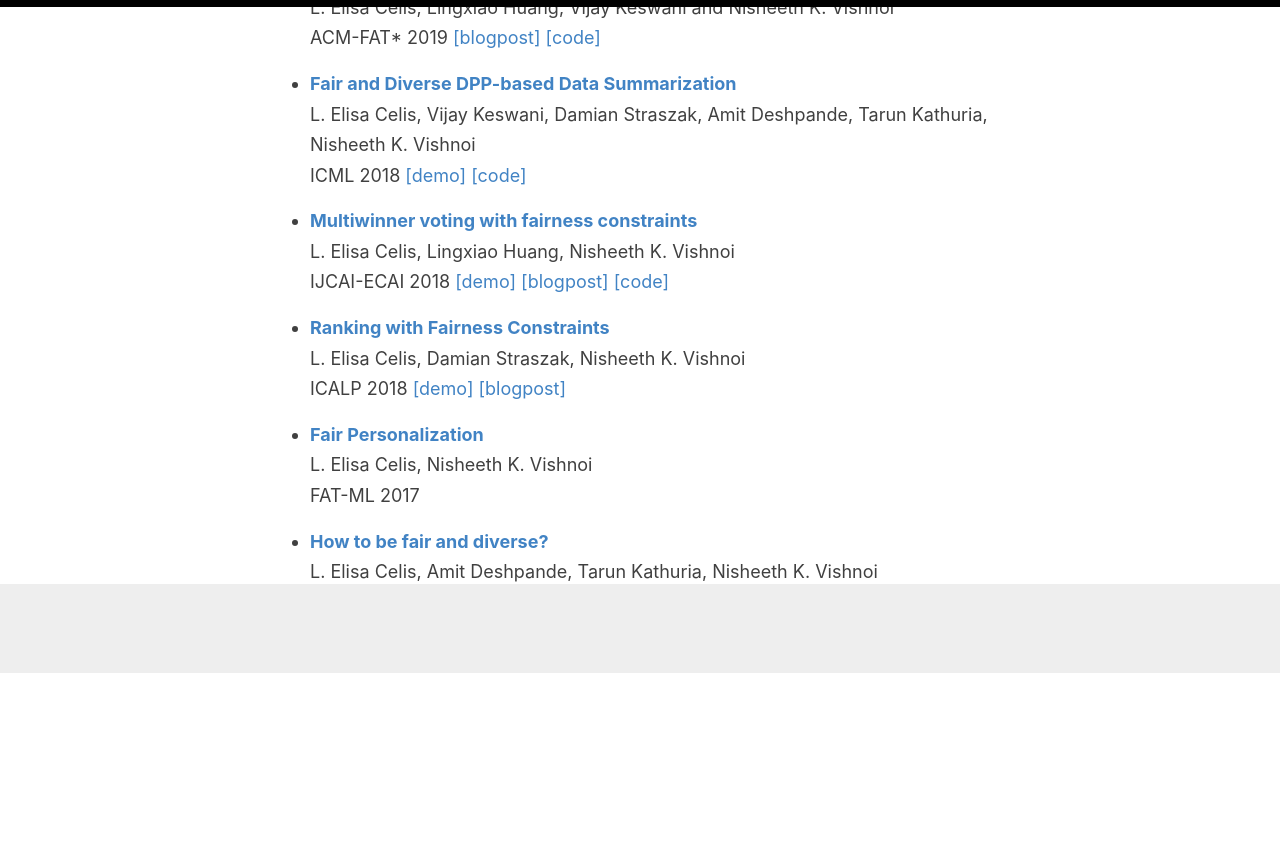
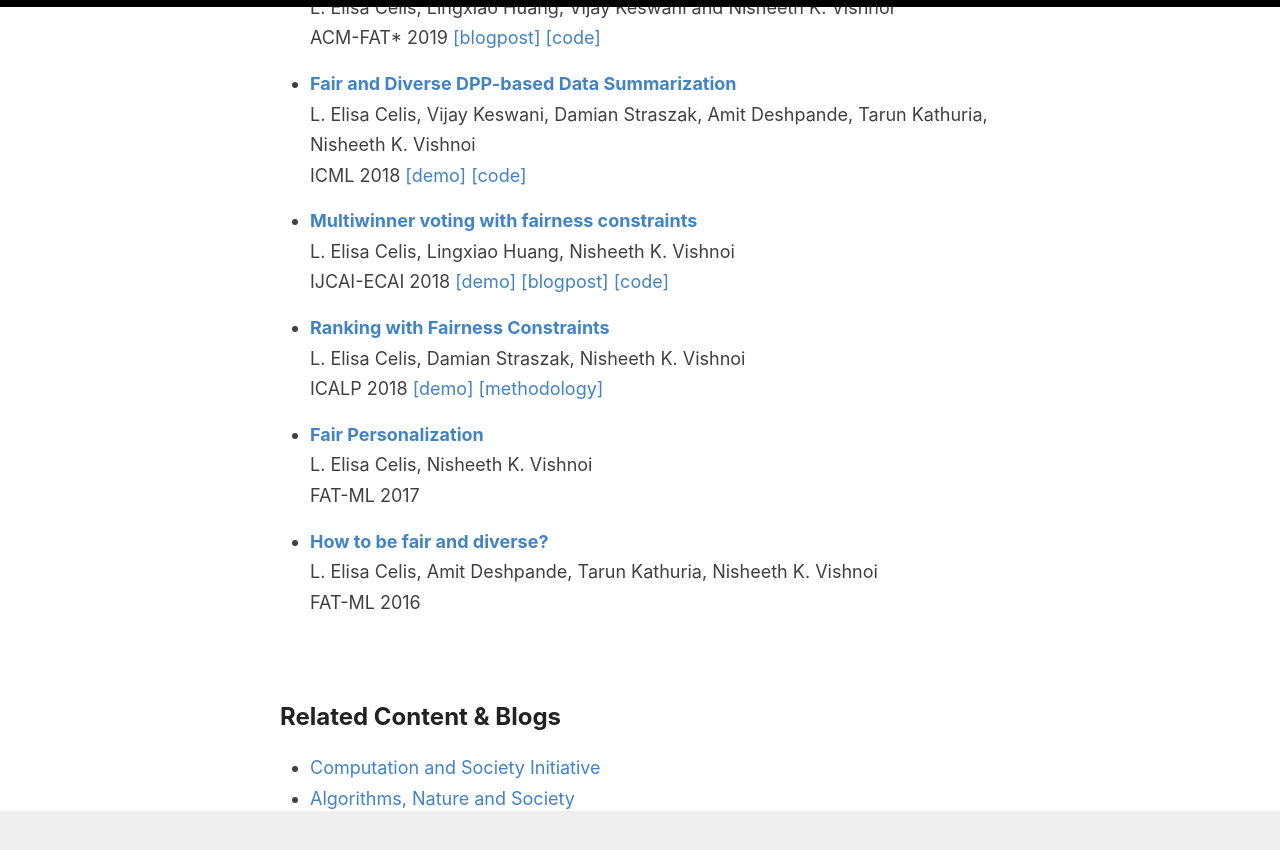
Before and after one commit to controlling-bias/controlling-bias.github.io, a Jekyll site: the page built from _posts/2020-07-23-papers.md, in a window 1280 px wide and 900 px high, scrolled down 2269 px. Shown: the top 850 px of the window. Built offline with Jekyll 4.4.1, drawn with Linux system fonts in a browser that asks for light colours; before the commit the page ends 2942 px from its top, so only the background shows below that; some of the changed text lies outside the part shown.

Commit message:
Added related blogs

```diff
--- a/_layouts/default.html
+++ b/_layouts/default.html
@@ -101,6 +101,17 @@
         </div>
       </div>
 
+      <div class="wrapper-main">
+        <div id="main" role="main" class="container">
+        <h2> Related Content & Blogs</h2>
+          <ul>
+            <li><a href="https://computationsociety.yale.edu/">Computation and Society Initiative</a></li>
+            <li><a href="https://nisheethvishnoi.wordpress.com/">Algorithms, Nature and Society</a></li>
+            <li><a href="https://datascienceethics.org/">Data Science Ethics</a></li>
+          </ul>
+        </div>
+      </div>
+
       <div class="wrapper-footer">
         <div class="container">
           <footer class="footer">
--- a/_posts/2020-07-23-papers.md
+++ b/_posts/2020-07-23-papers.md
@@ -2,11 +2,11 @@
 layout: default
 ---
 
-*   [<b>Data preprocessing to mitigate bias: A maximum entropy based approach</b>](https://arxiv.org/abs/1906.02164)\\
-    L. Elisa Celis, Vijay Keswani, Nisheeth K. Vishnoi\\
-    ICML 2020 [[blogpost]]() [[code]](https://github.com/vijaykeswani/Fair-Max-Entropy-Distributions)
+*	[<b>Data preprocessing to mitigate bias: A maximum entropy based approach</b>](https://arxiv.org/abs/1906.02164)\\
+	L. Elisa Celis, Vijay Keswani, Nisheeth K. Vishnoi\\
+	ICML 2020 [[blogpost]](https://www.computationsociety.org/2020/07/27/max-entropy/) [[code]](https://github.com/vijaykeswani/Fair-Max-Entropy-Distributions)
 
-*   [<b>Interventions for Ranking in the Presence of Implicit Bias</b>](https://arxiv.org/abs/2001.08767)\\
+*	[<b>Interventions for Ranking in the Presence of Implicit Bias</b>](https://arxiv.org/abs/2001.08767)\\
 	L. Elisa Celis, Anay Mehrotra, Nisheeth K. Vishnoi\\
 	ACM FAT* 2020
 
@@ -20,35 +20,35 @@
 
 *	[<b>Towards controlling discrimination in online ad auctions</b>](https://arxiv.org/abs/1901.10450)\\
 	L. Elisa Celis, Anay Mehrotra, Nisheeth K. Vishnoi\\
-	ICML 2019 [[demo]](https://fair-online-advertising.herokuapp.com/) [[blogpost]](http://cs.yale.edu/bias/blog/jekyll/update/2019/02/08/fair-advertising.html) [[code]](https://github.com/AnayMehrotra/Fair-Online-Advertising)
+	ICML 2019 [[demo]](https://fair-online-advertising.herokuapp.com/) [[methodology]](http://cs.yale.edu/bias/blog/jekyll/update/2019/02/08/fair-advertising.html) [[code]](https://github.com/AnayMehrotra/Fair-Online-Advertising)
 
 *	[<b>Stable and Fair Classification</b>](https://arxiv.org/abs/1902.07823)\\
 	Lingxiao Huang, Nisheeth K. Vishnoi\\
-	ICML 2019 [[demo]](https://fair-voting-demo.herokuapp.com/) [[blogpost]](http://cs.yale.edu/bias/blog/jekyll/update/2018/09/10/multiwinner-elections.html)
+	ICML 2019 [[code]](https://github.com/huanglx12/Stable-Fair-Classification)
 
-*   <b>A Dashboard for Controlling Polarization in Personalization</b>\\
+*	<b>A Dashboard for Controlling Polarization in Personalization</b>\\
 	L. Elisa Celis, Sayash Kapoor, Farnood Salehi, Vijay Keswani, Nisheeth K. Vishnoi\\
-    AI Communications 2019 [[demo]](https://fair-personalized-news.herokuapp.com/fast/diversity.php) [[blogpost]](http://cs.yale.edu/bias/blog/jekyll/update/2018/01/20/balanced-news-search.html)
+	AI Communications 2019 [[demo]](https://fair-personalized-news.herokuapp.com/fast/diversity.php) [[methodology]](http://cs.yale.edu/bias/blog/jekyll/update/2018/01/20/balanced-news-search.html)
 
 *	[<b>Controlling polarization in personalization</b>](http://arxiv.org/abs/1802.08674)\\
 	L. Elisa Celis, Sayash Kapoor, Farnood Salehi, Nisheeth K. Vishnoi\\
 	Best technical paper - ACM FAT* 2019
 
-*   [<b>Classification with Fairness Constraints: A Meta-Algorithm with Provable Guarantees</b>](https://arxiv.org/abs/1802.04023)\\
+*	[<b>Classification with Fairness Constraints: A Meta-Algorithm with Provable Guarantees</b>](https://arxiv.org/abs/1802.04023)\\
 	L. Elisa Celis, Lingxiao Huang, Vijay Keswani and Nisheeth K. Vishnoi\\
-    ACM-FAT* 2019 [[blogpost]](http://cs.yale.edu/bias/blog/jekyll/update/2018/11/06/fair-classification.html) [[code]](https://github.com/vijaykeswani/FairClassification)
+	ACM-FAT* 2019 [[blogpost]](http://cs.yale.edu/bias/blog/jekyll/update/2018/11/06/fair-classification.html) [[code]](https://github.com/vijaykeswani/FairClassification)
 
-*   [<b>Fair and Diverse DPP-based Data Summarization</b>](https://arxiv.org/abs/1802.04023)\\
-    L. Elisa Celis, Vijay Keswani, Damian Straszak, Amit Deshpande, Tarun Kathuria, Nisheeth K. Vishnoi\\
-    ICML 2018 [[demo]](https://fair-image-search.herokuapp.com/imageDiversity.php) [[code]](https://github.com/DamianStraszak/FairDiverseDPPSampling)
+*	[<b>Fair and Diverse DPP-based Data Summarization</b>](https://arxiv.org/abs/1802.04023)\\
+	L. Elisa Celis, Vijay Keswani, Damian Straszak, Amit Deshpande, Tarun Kathuria, Nisheeth K. Vishnoi\\
+	ICML 2018 [[demo]](https://fair-image-search.herokuapp.com/imageDiversity.php) [[code]](https://github.com/DamianStraszak/FairDiverseDPPSampling)
 
 *	[<b>Multiwinner voting with fairness constraints</b>](http://arxiv.org/abs/1710.10057)\\
 	L. Elisa Celis, Lingxiao Huang, Nisheeth K. Vishnoi\\
-	IJCAI-ECAI 2018 [[demo]](https://fair-voting-demo.herokuapp.com/) [[blogpost]](http://cs.yale.edu/bias/blog/jekyll/update/2018/09/10/multiwinner-elections.html) [[code]](https://github.com/huanglx12/Balanced-Committee-Election)
+	IJCAI-ECAI 2018 [[demo]](https://fair-voting-demo.herokuapp.com/) [[blogpost]](https://nisheethvishnoi.wordpress.com/2018/09/16/fair-elections/) [[code]](https://github.com/huanglx12/Balanced-Committee-Election)
 
 *	[<b>Ranking with Fairness Constraints</b>](https://arxiv.org/abs/1704.06840)\\
 	L. Elisa Celis, Damian Straszak, Nisheeth K. Vishnoi\\
-	ICALP 2018 [[demo]](http://balanced-ranking.herokuapp.com/) [[blogpost]](http://cs.yale.edu/bias/blog/jekyll/update/2018/11/03/balanced-ranking.html)
+	ICALP 2018 [[demo]](http://balanced-ranking.herokuapp.com/) [[methodology]](http://cs.yale.edu/bias/blog/jekyll/update/2018/11/03/balanced-ranking.html)
 
 *	[<b>Fair Personalization</b>](http://arxiv.org/abs/1707.02260)\\
 	L. Elisa Celis, Nisheeth K. Vishnoi\\
```
Also changed, not shown: 1 other file.
